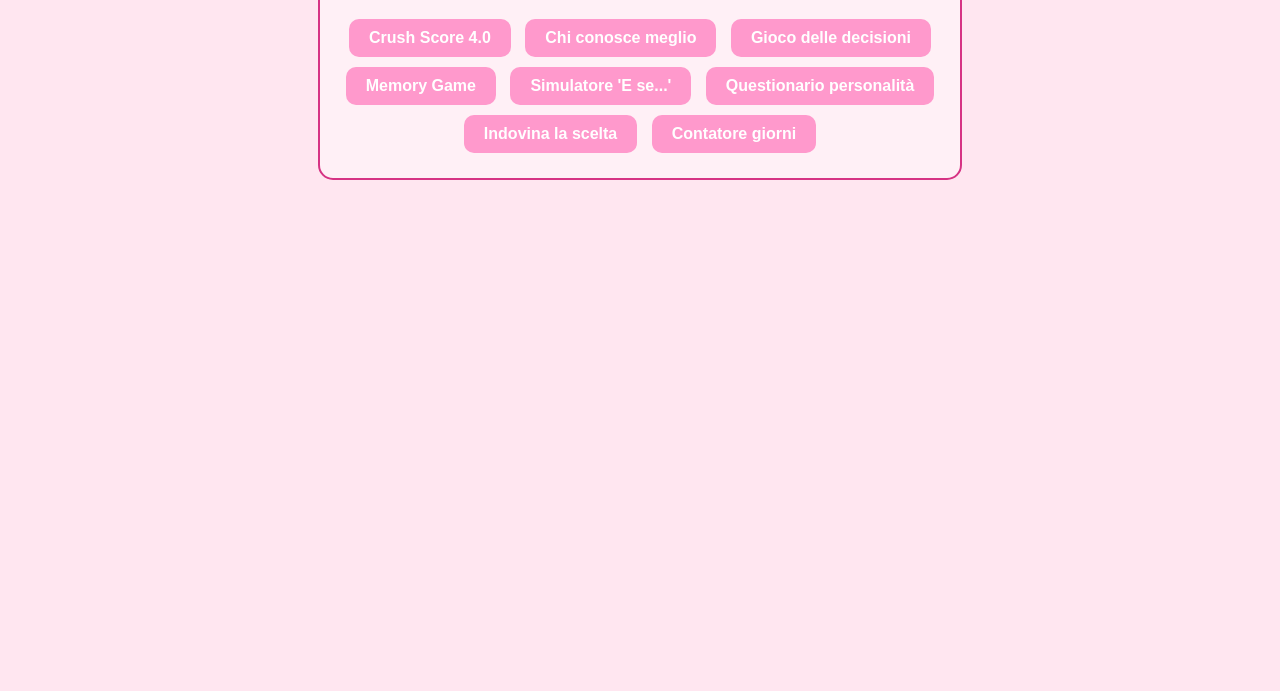
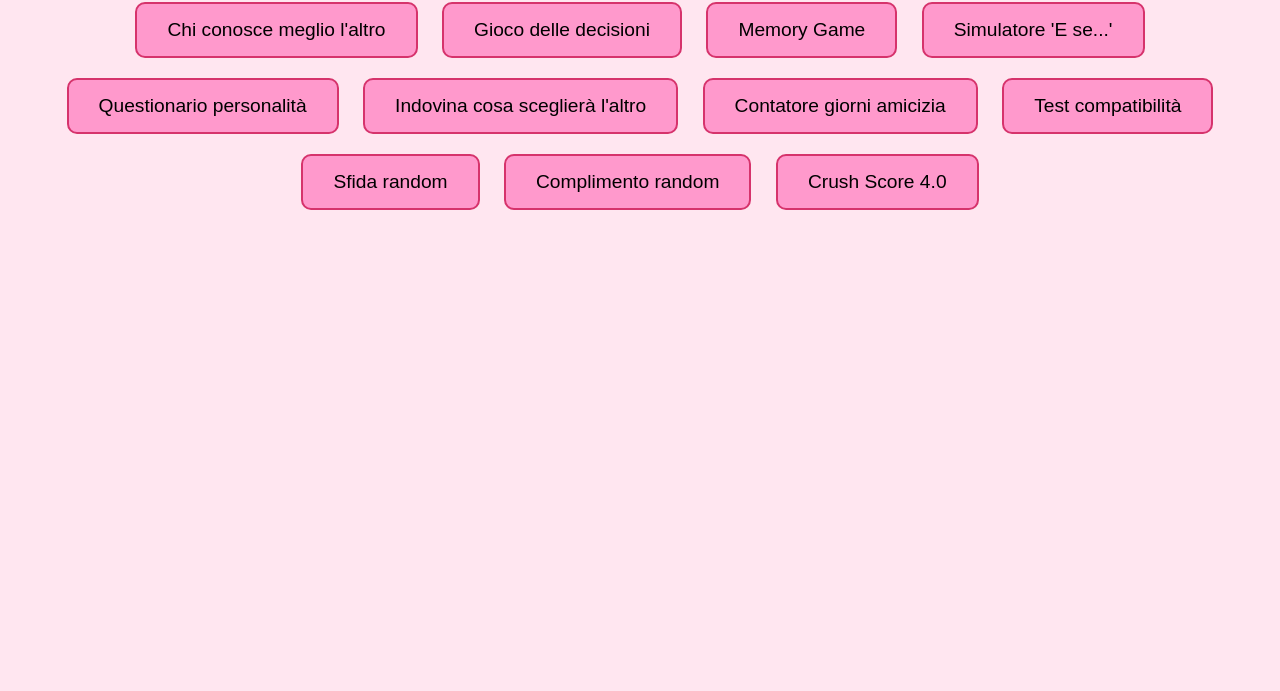
Before and after one commit to moriai420/mori, a plain HTML site: page index.html in a window 1280 px wide. Shown: the part 109-800 px from the top of the page. Drawn offline with Linux system fonts and the light colour scheme.

Commit message:
last commit (i swear)

```diff
--- a/index.html
+++ b/index.html
@@ -2,22 +2,28 @@
 <html lang="it">
 <head>
     <meta charset="UTF-8">
-    <title>Giochi Romantici</title>
+    <meta name="viewport" content="width=device-width, initial-scale=1.0">
+    <title>❤️ Crush Games ❤️</title>
     <link rel="stylesheet" href="style.css">
 </head>
 <body>
-    <div class="container">
-        <h1>💖 Giochi Romantici 💖</h1>
-        <div class="menu">
-            <a href="crush.html" class="button">Crush Score 4.0</a>
-            <a href="chiConosce.html" class="button">Chi conosce meglio</a>
-            <a href="decisioni.html" class="button">Gioco delle decisioni</a>
-            <a href="memory.html" class="button">Memory Game</a>
-            <a href="eSe.html" class="button">Simulatore 'E se...'</a>
-            <a href="personalita.html" class="button">Questionario personalità</a>
-            <a href="indovina.html" class="button">Indovina la scelta</a>
-            <a href="giorni.html" class="button">Contatore giorni</a>
-        </div>
+    <div id="menu">
+        <h1>❤️ Menu Principale ❤️</h1>
+        <button onclick="showGame('chiConosceMeglio')">Chi conosce meglio l'altro</button>
+        <button onclick="showGame('giocoDecisioni')">Gioco delle decisioni</button>
+        <button onclick="showGame('memoryGame')">Memory Game</button>
+        <button onclick="showGame('simulatoreESe')">Simulatore 'E se...'</button>
+        <button onclick="showGame('questionarioPersonalita')">Questionario personalità</button>
+        <button onclick="showGame('indovinaScelta')">Indovina cosa sceglierà l'altro</button>
+        <button onclick="showGame('contatoreGiorni')">Contatore giorni amicizia</button>
+        <button onclick="showGame('testCompatibilita')">Test compatibilità</button>
+        <button onclick="showGame('sfidaRandom')">Sfida random</button>
+        <button onclick="showGame('complimentiRandom')">Complimento random</button>
+        <button onclick="showGame('crushScore')">Crush Score 4.0</button>
     </div>
+
+    <div id="gameArea"></div>
+
+    <script src="script.js"></script>
 </body>
 </html>
--- a/script.js
+++ b/script.js
@@ -1,52 +1,87 @@
-const gameArea = document.getElementById("gameArea");
+function showGame(game) {
+    const area = document.getElementById('gameArea');
+    area.innerHTML = ""; // pulisci l'area
 
-function mostraGioco(gioco) {
-    switch(gioco) {
-        case 'crush': crushScore4UI(); break;
-        case 'chiConosce': gameArea.innerHTML = "<p>Funzione 'Chi conosce meglio' in arrivo!</p>"; break;
-        case 'decisioni': gameArea.innerHTML = "<p>Funzione 'Gioco delle decisioni' in arrivo!</p>"; break;
-        case 'memory': gameArea.innerHTML = "<p>Funzione 'Memory Game' in arrivo!</p>"; break;
-        case 'eSe': gameArea.innerHTML = "<p>Funzione 'Simulatore E se...' in arrivo!</p>"; break;
-        case 'personalita': gameArea.innerHTML = "<p>Funzione 'Questionario personalità' in arrivo!</p>"; break;
-        case 'indovina': gameArea.innerHTML = "<p>Funzione 'Indovina la scelta' in arrivo!</p>"; break;
-        case 'giorni': gameArea.innerHTML = "<p>Funzione 'Contatore giorni' in arrivo!</p>"; break;
+    switch(game) {
+        case 'chiConosceMeglio':
+            chiConosceMeglio();
+            break;
+        case 'giocoDecisioni':
+            giocoDecisioni();
+            break;
+        case 'memoryGame':
+            memoryGame();
+            break;
+        case 'simulatoreESe':
+            simulatoreESe();
+            break;
+        case 'questionarioPersonalita':
+            questionarioPersonalita();
+            break;
+        case 'indovinaScelta':
+            indovinaScelta();
+            break;
+        case 'contatoreGiorni':
+            contatoreGiorni();
+            break;
+        case 'testCompatibilita':
+            testCompatibilita();
+            break;
+        case 'sfidaRandom':
+            sfidaRandom();
+            break;
+        case 'complimentiRandom':
+            complimentiRandom();
+            break;
+        case 'crushScore':
+            crushScore();
+            break;
     }
 }
 
-// ---------------- Crush Score 4.0 (Tutte le domande) ----------------
-function crushScore4UI() {
+// --- Esempio di uno dei giochi adattato in JS ---
+function chiConosceMeglio() {
+    const area = document.getElementById('gameArea');
+    area.innerHTML = `<h2>Chi conosce meglio l'altro</h2>`;
+
     const domande = [
-        "Ti piace il suo sorriso?",
-        "Ti piace il suo modo di vestire?",
-        "Ti emozioni quando lo/la vedi?",
-        "Ti piace parlare con lui/lei?",
-        "Ti interessa sapere cosa fa nella giornata?",
-        "Vorresti passare più tempo con lui/lei?",
-        "Ti piace come pensa?",
-        "Ti fa ridere?",
-        "Ti senti felice quando lo/la vedi?",
-        "Vorresti conoscerlo/la meglio?"
+        "Qual'è il suo colore preferito?",
+        "Qual'è il suo cibo preferito?",
+        "Qual'è il suo animale preferito?",
+        "Qual'è il suo hobby principale?",
+        "Qual'è il suo film preferito?"
     ];
 
-    let html = `<h2>Crush Score 4.0</h2>`;
-    domande.forEach((q,i) => {
-        html += `<label>${q}</label>
-                 <select id="q${i}">
-                    <option value="si">Si</option>
-                    <option value="no">No</option>
-                 </select><br>`;
-    });
+    const risposte = [];
+    let current = 0;
 
-    html += `<button onclick="calcolaCrush(${domande.length})">Calcola Crush Score</button>
-             <div class="output" id="output"></div>`;
-    gameArea.innerHTML = html;
+    const inputDiv = document.createElement('div');
+    const input = document.createElement('input');
+    inputDiv.appendChild(input);
+    const btn = document.createElement('button');
+    btn.textContent = "Avanti";
+    inputDiv.appendChild(btn);
+    area.appendChild(inputDiv);
+
+    const titolo = document.createElement('p');
+    area.appendChild(titolo);
+
+    function nextStep() {
+        if(current < domande.length) {
+            titolo.textContent = domande[current];
+            if(risposte[current] !== undefined) {
+                input.value = risposte[current];
+            } else {
+                input.value = "";
+            }
+            current++;
+        } else {
+            let punti = 0;
+            alert("Simulazione completata!"); // placeholder
+            // qui puoi aggiungere la logica per indovinare le risposte
+        }
+    }
+
+    btn.onclick = nextStep;
+    nextStep();
 }
-
-function calcolaCrush(totalDomande) {
-    let score = 0;
-    for(let i=0; i<totalDomande; i++){
-        if(document.getElementById(`q${i}`).value === "si") score += 3;
-    }
-    const percent = Math.round((score / (totalDomande*3)) * 100);
-    document.getElementById("output").innerHTML = `💖 Il tuo Crush Score è: ${percent}% 💖`;
-}
--- a/style.css
+++ b/style.css
@@ -1,48 +1,30 @@
 body {
+    background-color: #ffe6f0;
     font-family: 'Arial', sans-serif;
-    background-color: #ffe6f0;
-    color: #d63384;
     text-align: center;
-    margin: 0;
-    padding: 0;
+    color: #d6336c;
 }
 
-.container {
-    margin: 20px auto;
-    width: 90%;
-    max-width: 600px;
-    padding: 20px;
-    border: 2px solid #d63384;
-    border-radius: 15px;
-    background-color: #fff0f6;
+h1 {
+    font-size: 2.5em;
 }
 
-h1, h2 {
-    color: #ff66b2;
+button {
+    background-color: #ff99cc;
+    border: 2px solid #d6336c;
+    border-radius: 10px;
+    padding: 15px 30px;
+    margin: 10px;
+    font-size: 1.2em;
+    cursor: pointer;
+    transition: 0.3s;
 }
 
-.button {
-    display: inline-block;
-    text-decoration: none;
-    background-color: #ff99cc;
-    color: white;
-    padding: 10px 20px;
-    margin: 5px;
-    border-radius: 10px;
-    font-weight: bold;
+button:hover {
+    background-color: #ff66aa;
+    transform: scale(1.1);
 }
 
-.button:hover {
-    background-color: #ff66b2;
+#gameArea {
+    margin-top: 20px;
 }
-
-select {
-    padding: 5px;
-    margin: 5px;
-}
-
-.output {
-    margin-top: 15px;
-    font-weight: bold;
-    font-size: 1.2em;
-}
```
Also changed, not shown: 1 other file.
